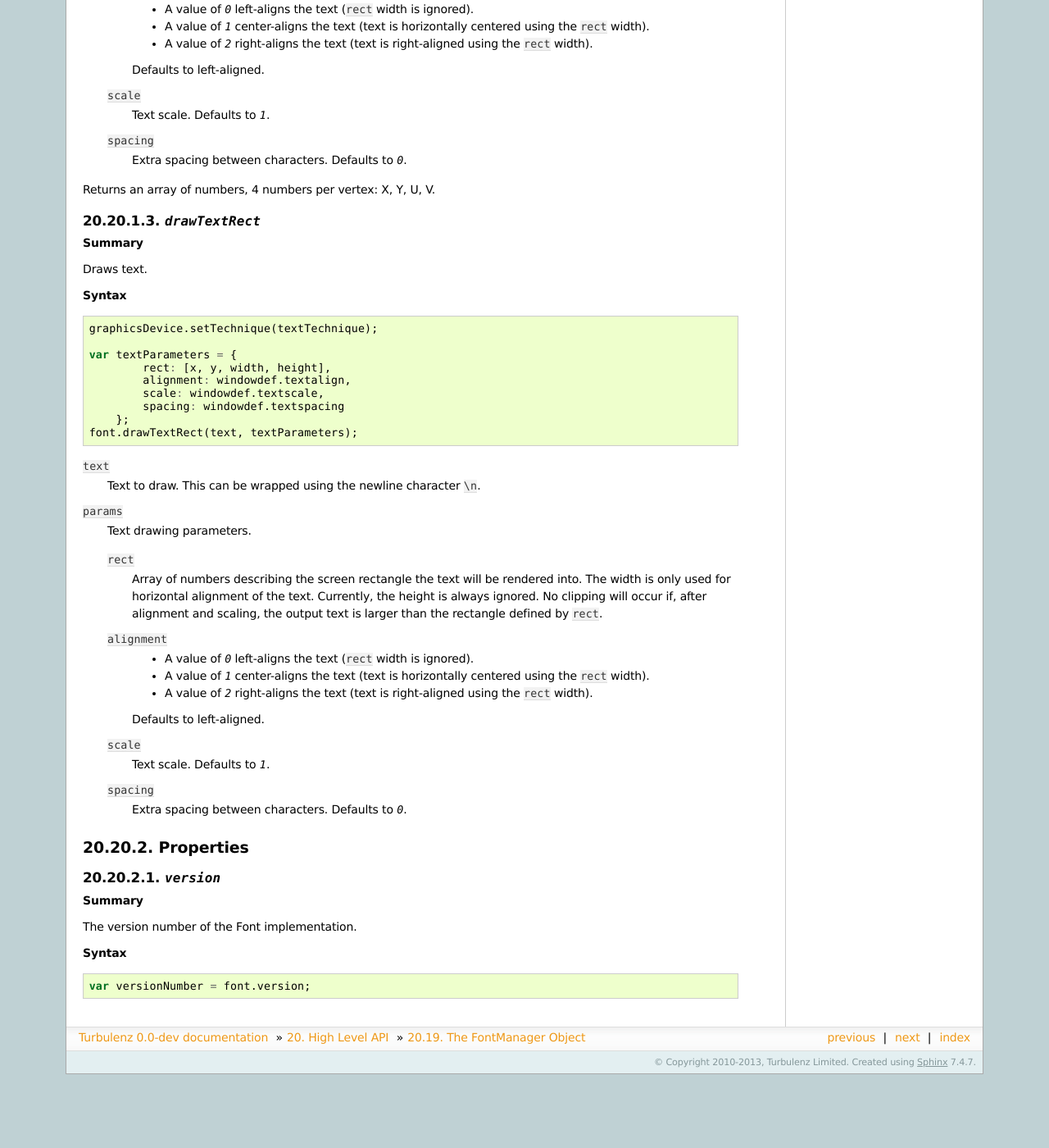
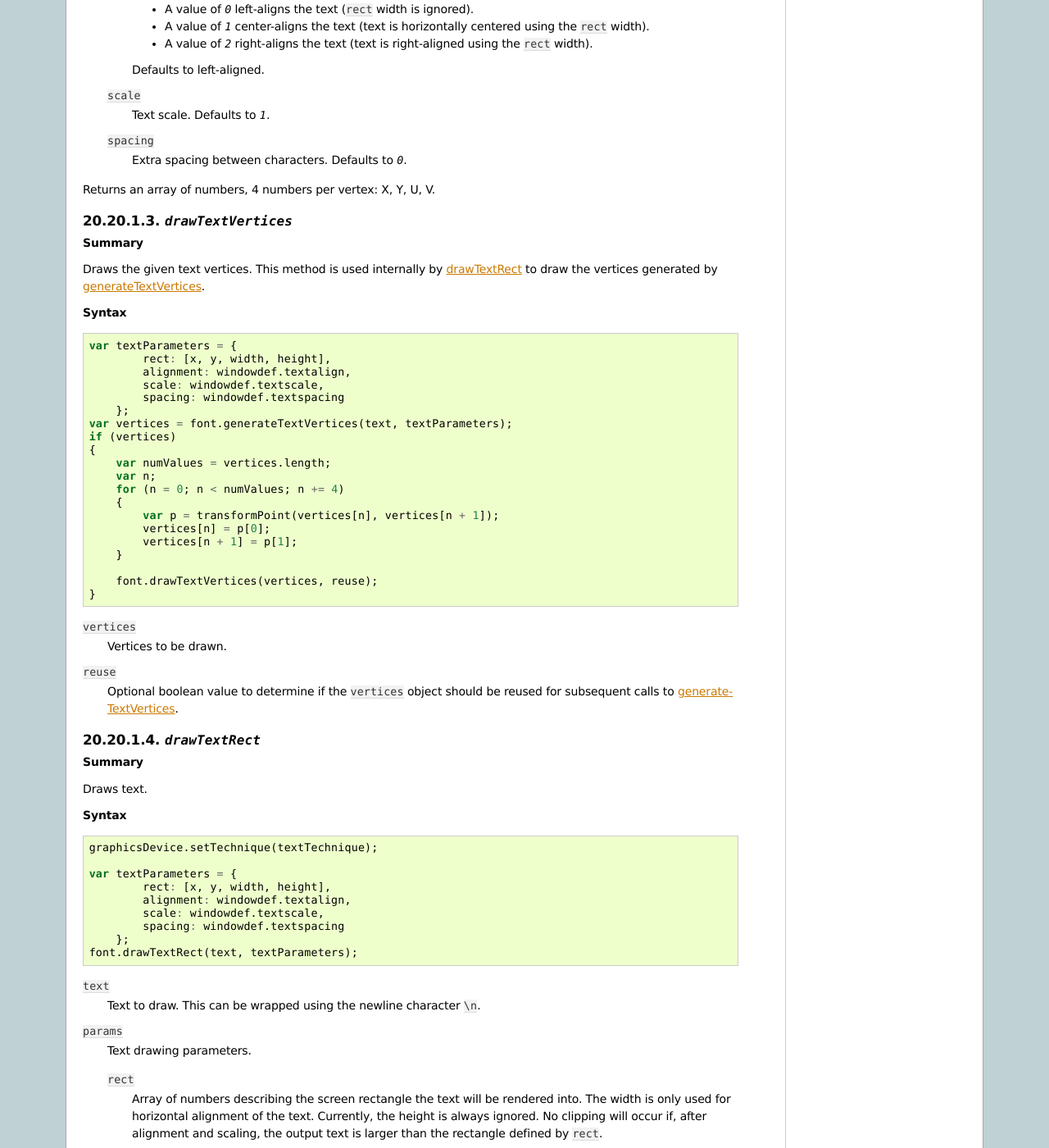
Before and after one commit to turbulenz/turbulenz_engine, a Sphinx documentation site: the page built from docs/source/jslibrary_api/fontmanager_api.rst, in a window 1280 px wide and 1400 px high, scrolled down 5600 px. Shown: the whole window at 82% size. Built offline with Sphinx 7.4.7, drawn with Linux system fonts in a browser that asks for light colours; before the commit the page ends 6910 px from its top, so only the background shows below that; some of the changed text lies outside the part shown.

Commit message:
Added documentation for drawTextVertices.

```diff
--- a/docs/source/jslibrary_api/fontmanager_api.rst
+++ b/docs/source/jslibrary_api/fontmanager_api.rst
@@ -428,6 +428,51 @@ This method is used internally by :ref:`drawTextRect <font_drawtextrect>` to gen
 Returns an array of numbers, 4 numbers per vertex: X, Y, U, V.
 
 
+.. _font_drawtextvertices:
+
+.. index::
+    pair: Font; drawTextVertices
+
+`drawTextVertices`
+------------------
+
+**Summary**
+
+Draws the given text vertices.
+This method is used internally by :ref:`drawTextRect <font_drawtextrect>` to draw the vertices generated by
+:ref:`generateTextVertices <font_generatetextvertices>`.
+
+**Syntax** ::
+
+    var textParameters = {
+            rect: [x, y, width, height],
+            alignment: windowdef.textalign,
+            scale: windowdef.textscale,
+            spacing: windowdef.textspacing
+        };
+    var vertices = font.generateTextVertices(text, textParameters);
+    if (vertices)
+    {
+        var numValues = vertices.length;
+        var n;
+        for (n = 0; n < numValues; n += 4)
+        {
+            var p = transformPoint(vertices[n], vertices[n + 1]);
+            vertices[n] = p[0];
+            vertices[n + 1] = p[1];
+        }
+
+        font.drawTextVertices(vertices, reuse);
+    }
+
+``vertices``
+    Vertices to be drawn.
+
+``reuse``
+    Optional boolean value to determine if the ``vertices`` object should be reused for subsequent calls to
+    :ref:`generateTextVertices <font_generatetextvertices>`.
+
+
 .. _font_drawtextrect:
 
 .. index::
```
